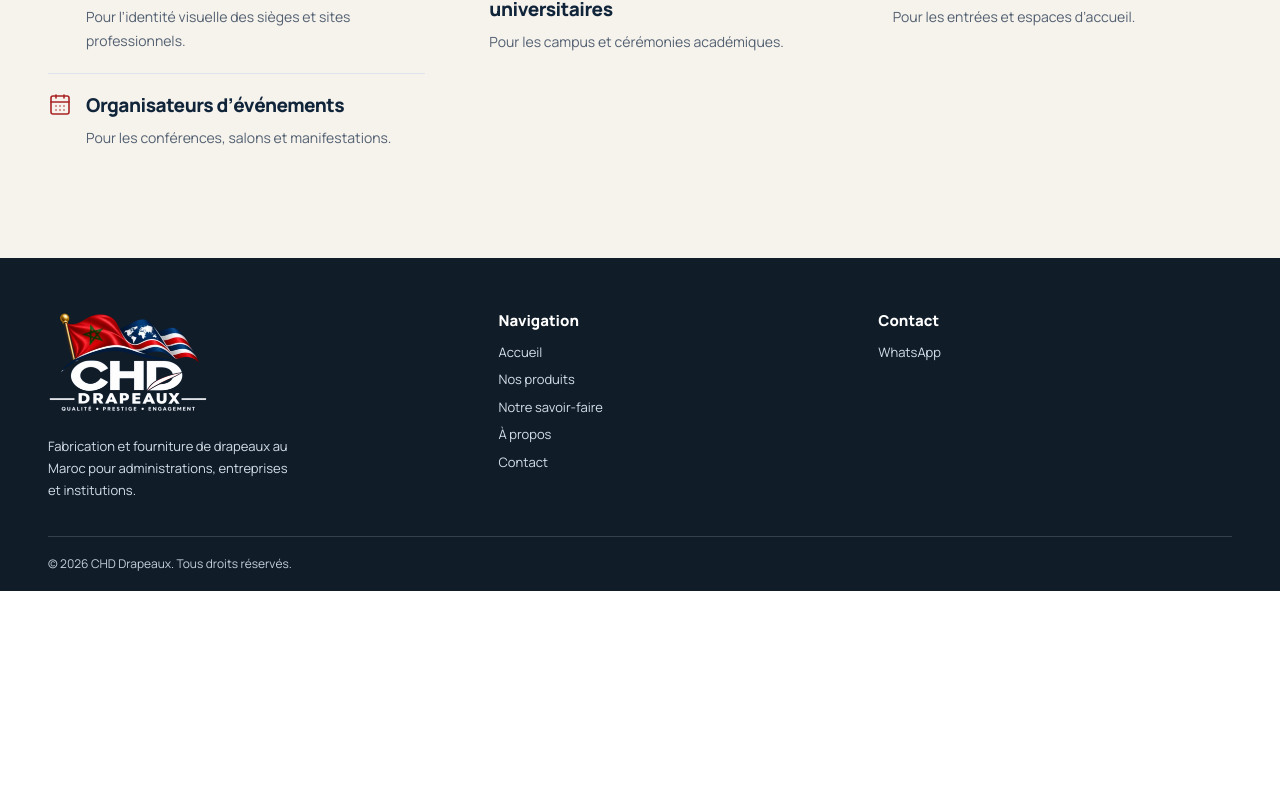
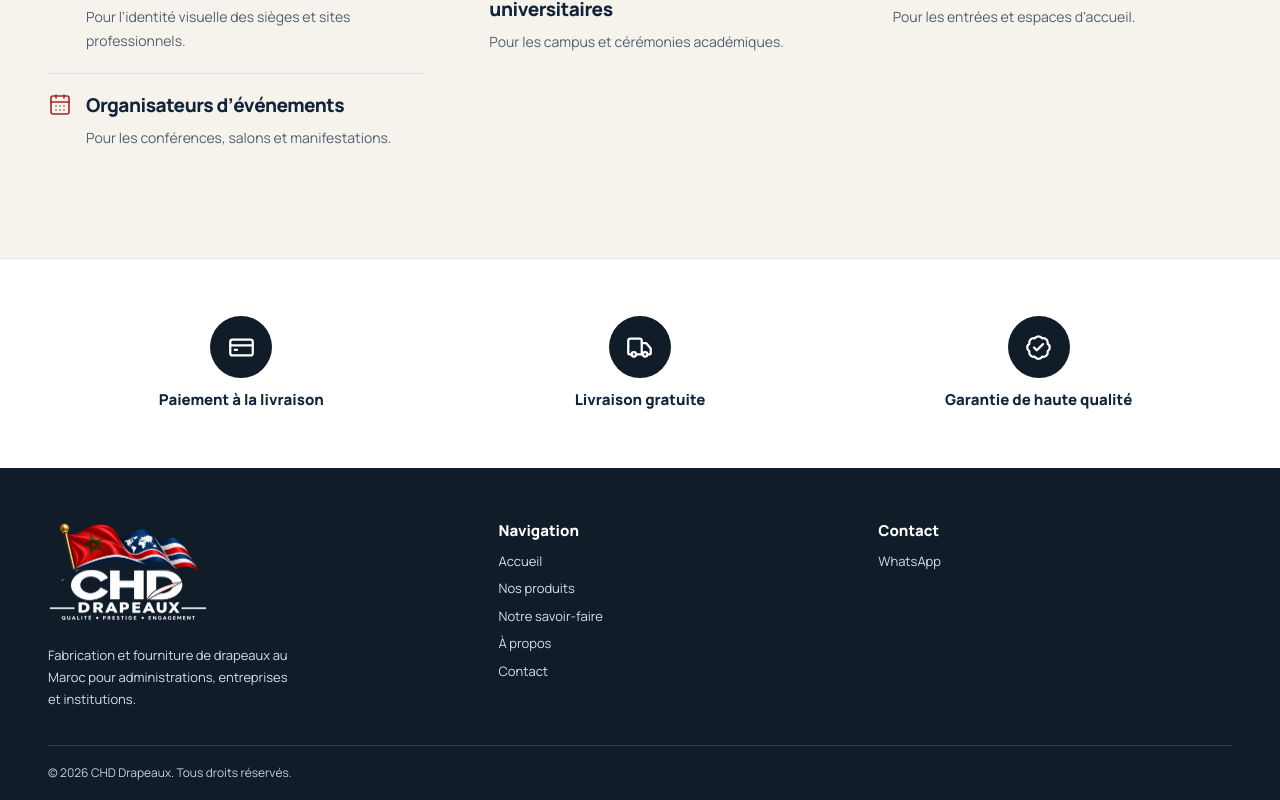
Before and after one commit to fikraweb/CHD-Drapeaux-officiel, a React (Vite) app: page / in a window 1280 px wide. Shown: the part 4103-4903 px from the top of the page. Before the commit the page ends 4694 px from the top, so only its background shows below. Built offline with nearby package versions, Linux system fonts and the light colour scheme.

Commit message:
Add store benefits above the footer

```diff
--- /dev/null
+++ b/src/components/StoreBenefits.tsx
@@ -0,0 +1,15 @@
+import { BadgeCheck, CreditCard, Truck } from 'lucide-react'
+
+const benefits = [
+  { Icon: CreditCard, label: 'Paiement à la livraison' },
+  { Icon: Truck, label: 'Livraison gratuite' },
+  { Icon: BadgeCheck, label: 'Garantie de haute qualité' },
+]
+
+export default function StoreBenefits() {
+  return <section className="store-benefits" aria-label="Nos engagements">
+    <ul className="wrap">{benefits.map(({ Icon, label }) =>
+      <li key={label}><span><Icon size={27} aria-hidden="true" /></span>{label}</li>,
+    )}</ul>
+  </section>
+}
--- a/src/main.tsx
+++ b/src/main.tsx
@@ -11,6 +11,7 @@ import Expertise from './components/Expertise'
 import Products from './components/Products'
 import Process from './components/Process'
 import Clients from './components/Clients'
+import StoreBenefits from './components/StoreBenefits'
 import QuoteForm from './components/QuoteForm'
 import { contactWhatsapp } from './config'
 import Footer from './components/Footer'
@@ -59,7 +60,7 @@ function App() {
   return <>
     <a className="skip" href="#contenu">Aller au contenu</a>
     <Header count={cart.count} onOpenCart={() => cartDialog.current?.showModal()} />
-    <main id="contenu">{isQuote ? <QuoteForm /> : product ? <ProductPage product={product} onAdd={addToCart} /> : <><Hero /><Products onAdd={addToCart} /><Expertise /><Process /><Clients /></>}</main>
+    <main id="contenu">{isQuote ? <QuoteForm /> : product ? <ProductPage product={product} onAdd={addToCart} /> : <><Hero /><Products onAdd={addToCart} /><Expertise /><Process /><Clients /><StoreBenefits /></>}</main>
     <Footer />
     <div className="sr-only" role="status">{announcement}</div>
     <Cart dialog={cartDialog} lines={cart.lines} onChange={cart.change} onRemove={cart.remove} />
--- a/src/styles.css
+++ b/src/styles.css
@@ -309,3 +309,12 @@ body:has(.cart-dialog[open]){overflow:hidden}
 @media(max-width:370px){
   .hero-range svg{width:21px;height:21px}
 }
+
+.store-benefits{background:#fff;padding-block:clamp(28px,5vw,57px);border-top:1px solid var(--line)}
+.store-benefits ul{display:grid;grid-template-columns:repeat(3,minmax(0,1fr));gap:12px;padding:0;list-style:none;text-align:center}
+.store-benefits li{display:grid;justify-items:center;align-content:start;gap:12px;font-size:clamp(12px,1.3vw,15px);font-weight:800;line-height:1.35}
+.store-benefits li span{display:grid;place-items:center;width:clamp(45px,6vw,62px);aspect-ratio:1;border-radius:50%;background:var(--ink);color:#fff}
+@media(max-width:430px){
+  .store-benefits ul{gap:7px}
+  .store-benefits svg{width:22px;height:22px}
+}
```
